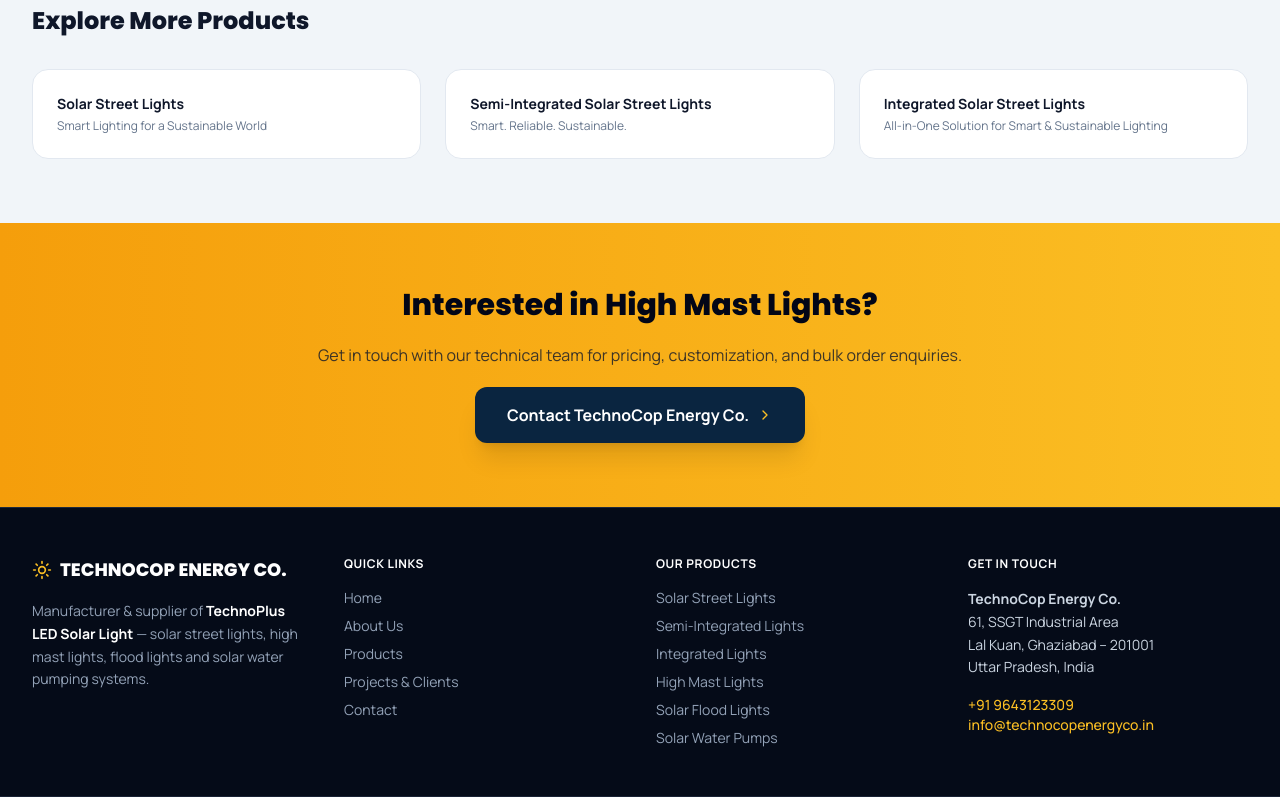
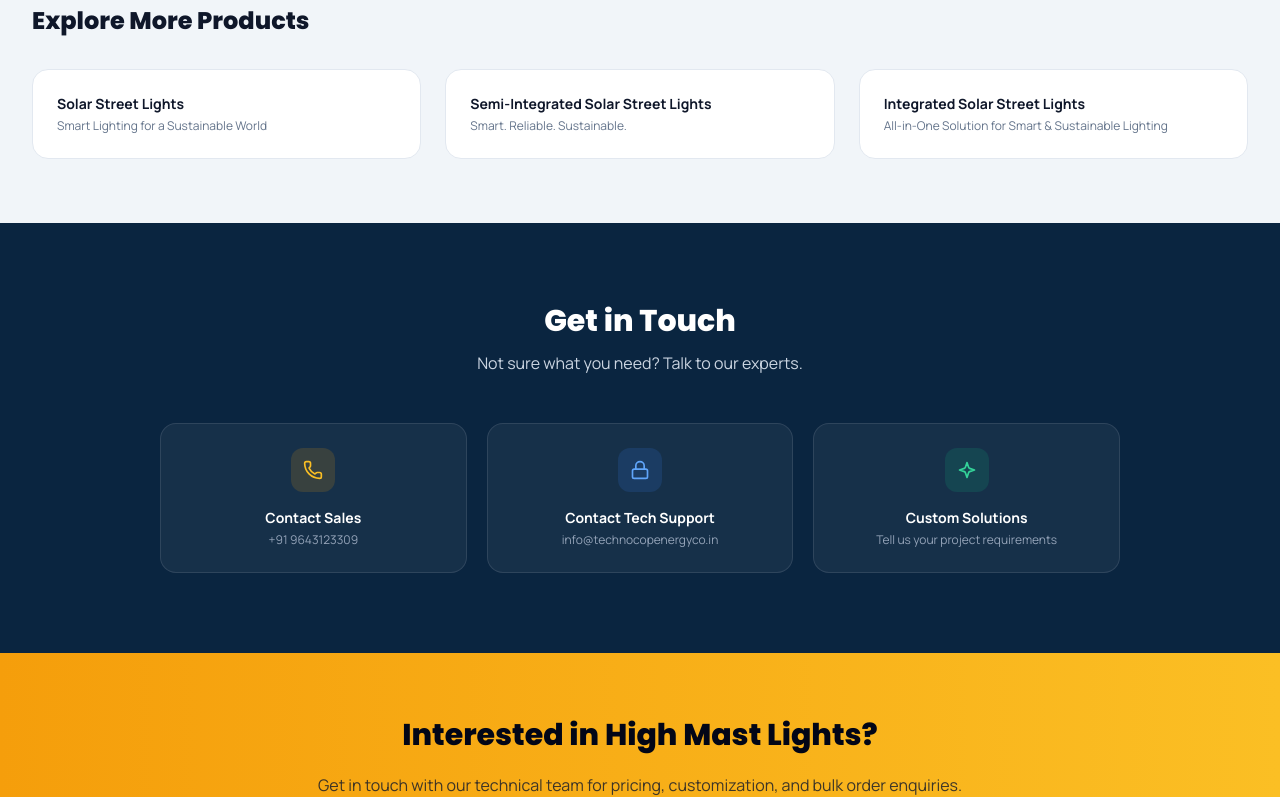
Before and after one commit to pra-chi02/Techcop-Website, an Angular app in the folder frontend/: page /products/high-mast-lights in a window 1280 px wide. Shown: the part 2000-2797 px from the top of the page. Built offline with nearby package versions, Linux system fonts and the light colour scheme.

Commit message:
Add breadcrumb and Get in Touch section to product detail pages

```diff
--- a/frontend/src/app/pages/product-detail/product-detail.component.html
+++ b/frontend/src/app/pages/product-detail/product-detail.component.html
@@ -3,6 +3,8 @@
   <section class="bg-[#0B132B] text-white py-16">
     <div class="max-w-7xl mx-auto px-4 sm:px-8">
       <nav class="text-xs text-slate-400 mb-4 flex items-center gap-2">
+        <a routerLink="/" class="hover:text-amber-400 transition">Home</a>
+        <span>/</span>
         <a routerLink="/products" class="hover:text-amber-400 transition">Products</a>
         <span>/</span>
         <span class="text-slate-200">{{ p.name }}</span>
@@ -84,7 +86,8 @@
   <!-- Applications -->
   <section class="py-16 bg-white">
     <div class="max-w-7xl mx-auto px-4 sm:px-8">
-<h2 class="text-2xl sm:text-3xl font-extrabold font-heading text-slate-900 mb-8">Where It's Used</h2>      <div class="flex flex-wrap gap-3">
+      <h2 class="text-2xl sm:text-3xl font-extrabold font-heading text-slate-900 mb-8">Where It's Used</h2>
+      <div class="flex flex-wrap gap-3">
         <span *ngFor="let app of p.applications" class="px-4 py-2.5 rounded-xl bg-slate-100 border border-slate-200 text-slate-700 text-sm font-semibold">{{ app }}</span>
       </div>
     </div>
@@ -103,6 +106,37 @@
     </div>
   </section>
 
+  <!-- Get in touch -->
+  <section class="py-20 bg-[#0A2540] text-white">
+    <div class="max-w-5xl mx-auto px-4 sm:px-8 text-center space-y-3 mb-12">
+      <h2 class="text-2xl sm:text-3xl font-extrabold font-heading">Get in Touch</h2>
+      <p class="text-slate-300 text-sm sm:text-base">Not sure what you need? Talk to our experts.</p>
+    </div>
+    <div class="max-w-5xl mx-auto px-4 sm:px-8 grid grid-cols-1 sm:grid-cols-3 gap-5">
+      <a [href]="'tel:' + company.phones[0]" class="bg-white/5 hover:bg-white/10 border border-white/10 rounded-2xl p-6 text-center transition group">
+        <div class="w-11 h-11 mx-auto rounded-xl bg-amber-500/15 text-amber-400 flex items-center justify-center mb-4">
+          <svg xmlns="http://www.w3.org/2000/svg" width="24" height="24" viewBox="0 0 24 24" fill="none" stroke="currentColor" stroke-width="2" stroke-linecap="round" stroke-linejoin="round" class="w-5 h-5"><path d="M13.832 16.568a1 1 0 0 0 1.213-.303l.355-.465A2 2 0 0 1 17 15h3a2 2 0 0 1 2 2v3a2 2 0 0 1-2 2A18 18 0 0 1 2 4a2 2 0 0 1 2-2h3a2 2 0 0 1 2 2v3a2 2 0 0 1-.8 1.6l-.468.351a1 1 0 0 0-.292 1.233 14 14 0 0 0 6.392 6.384"></path></svg>
+        </div>
+        <h4 class="font-bold text-sm mb-1 group-hover:text-amber-400 transition">Contact Sales</h4>
+        <p class="text-xs text-slate-400">{{ company.phones[0] }}</p>
+      </a>
+      <a [href]="'mailto:' + company.emails[0]" class="bg-white/5 hover:bg-white/10 border border-white/10 rounded-2xl p-6 text-center transition group">
+        <div class="w-11 h-11 mx-auto rounded-xl bg-blue-500/15 text-blue-400 flex items-center justify-center mb-4">
+          <svg xmlns="http://www.w3.org/2000/svg" width="24" height="24" viewBox="0 0 24 24" fill="none" stroke="currentColor" stroke-width="2" stroke-linecap="round" stroke-linejoin="round" class="w-5 h-5"><rect x="3" y="11" width="18" height="11" rx="2"></rect><path d="M7 11V7a5 5 0 0 1 10 0v4"></path></svg>
+        </div>
+        <h4 class="font-bold text-sm mb-1 group-hover:text-blue-400 transition">Contact Tech Support</h4>
+        <p class="text-xs text-slate-400">{{ company.emails[0] }}</p>
+      </a>
+      <a routerLink="/contact" class="bg-white/5 hover:bg-white/10 border border-white/10 rounded-2xl p-6 text-center transition group">
+        <div class="w-11 h-11 mx-auto rounded-xl bg-emerald-500/15 text-emerald-400 flex items-center justify-center mb-4">
+          <svg xmlns="http://www.w3.org/2000/svg" width="24" height="24" viewBox="0 0 24 24" fill="none" stroke="currentColor" stroke-width="2" stroke-linecap="round" stroke-linejoin="round" class="w-5 h-5"><path d="m12 3-1.912 5.813a2 2 0 0 1-1.275 1.275L3 12l5.813 1.912a2 2 0 0 1 1.275 1.275L12 21l1.912-5.813a2 2 0 0 1 1.275-1.275L21 12l-5.813-1.912a2 2 0 0 1-1.275-1.275L12 3Z"></path></svg>
+        </div>
+        <h4 class="font-bold text-sm mb-1 group-hover:text-emerald-400 transition">Custom Solutions</h4>
+        <p class="text-xs text-slate-400">Tell us your project requirements</p>
+      </a>
+    </div>
+  </section>
+
   <!-- CTA -->
   <section class="py-16 bg-gradient-to-r from-amber-500 to-amber-400">
     <div class="max-w-5xl mx-auto px-4 sm:px-8 text-center space-y-5">
```
